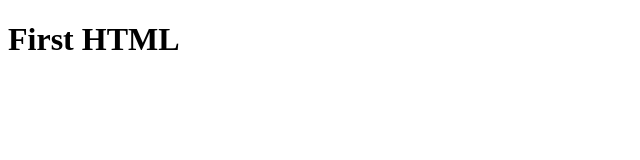
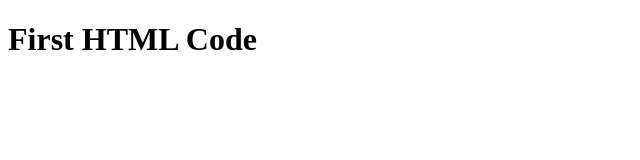
Before and after one commit to saku-12/test1, a plain HTML site: page site/index.html in a window 1280 px wide. Shown: the whole page, without its empty margins (0-640 px from the left). Drawn offline with Linux system fonts and the light colour scheme.

Commit message:
Small additon to my page.

```diff
--- a/site/index.html
+++ b/site/index.html
@@ -5,6 +5,6 @@
 	<title>First HTML</title>
 </head>
 <body>
-<h1>First HTML</h1>
+<h1>First HTML Code</h1>
 </body>
 </html>
```
